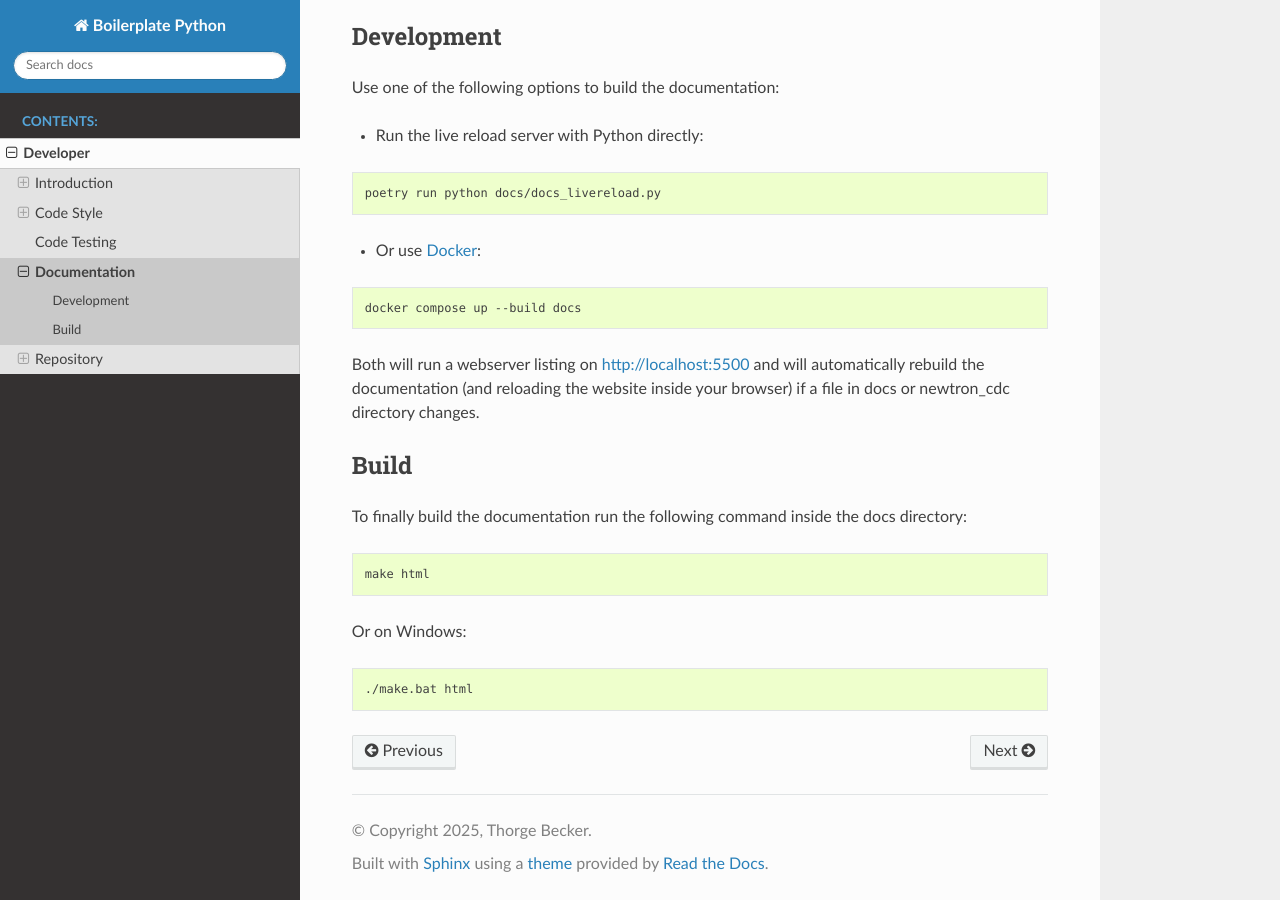
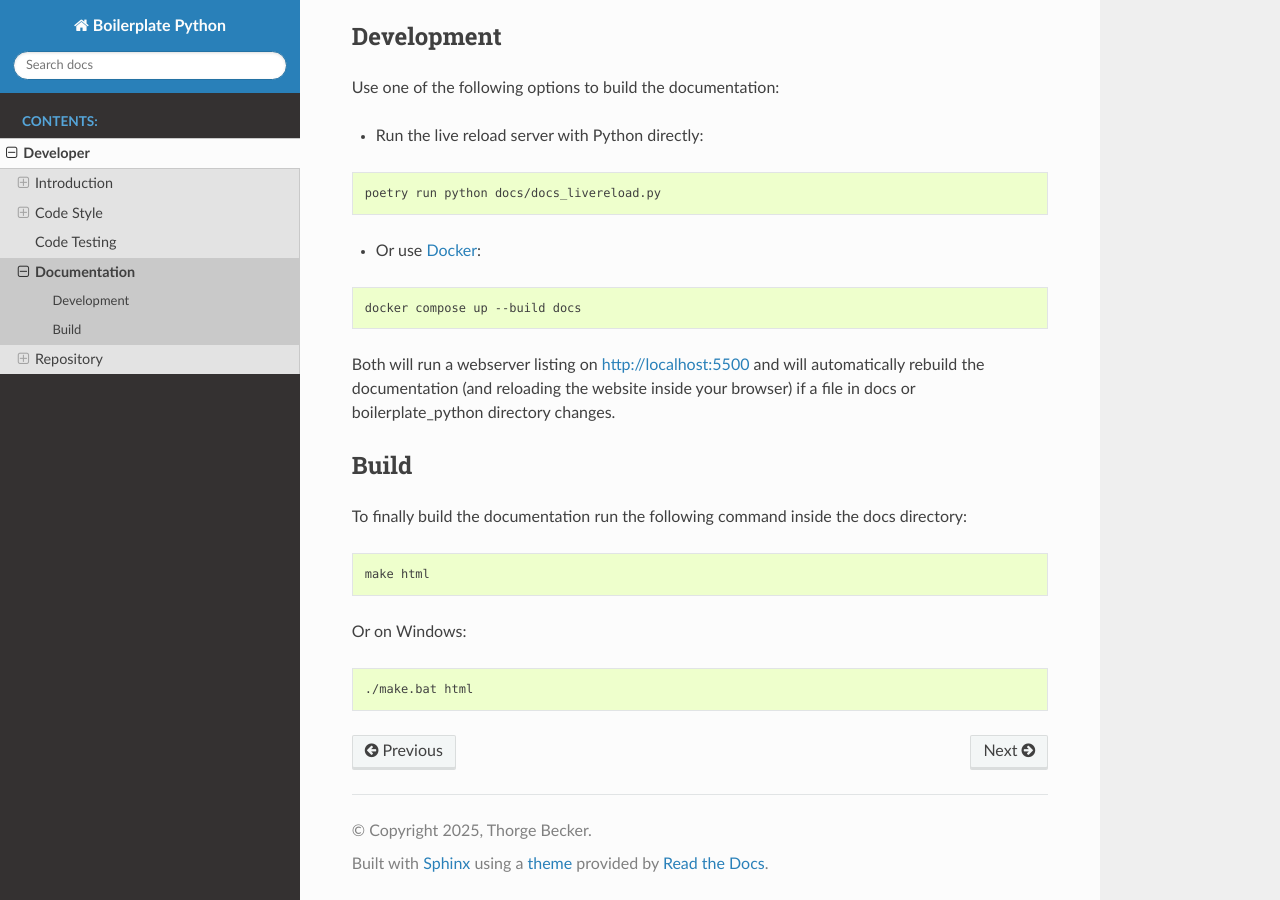
Before and after one commit to Thox33/python-template, a Sphinx documentation site: the page built from docs/source/developer/documentation.rst, in a window 1280 px wide and 900 px high, scrolled down 620 px. Built offline with Sphinx 7.4.7 and the Read the Docs theme 3.1.0, drawn with Linux system fonts in a browser that asks for light colours.

Commit message:
docs: removed newtron

```diff
--- a/docs/source/developer/documentation.rst
+++ b/docs/source/developer/documentation.rst
@@ -39,7 +39,7 @@ Use one of the following options to build the documentation:
     docker compose up --build docs
 
 Both will run a webserver listing on http://localhost:5500 and will automatically rebuild the documentation (and
-reloading the website inside your browser) if a file in docs or newtron_cdc directory changes.
+reloading the website inside your browser) if a file in docs or boilerplate_python directory changes.
 
 Build
 =====
```
Also changed, not shown: README_EXAMPLE.md (+1 -1 lines).
